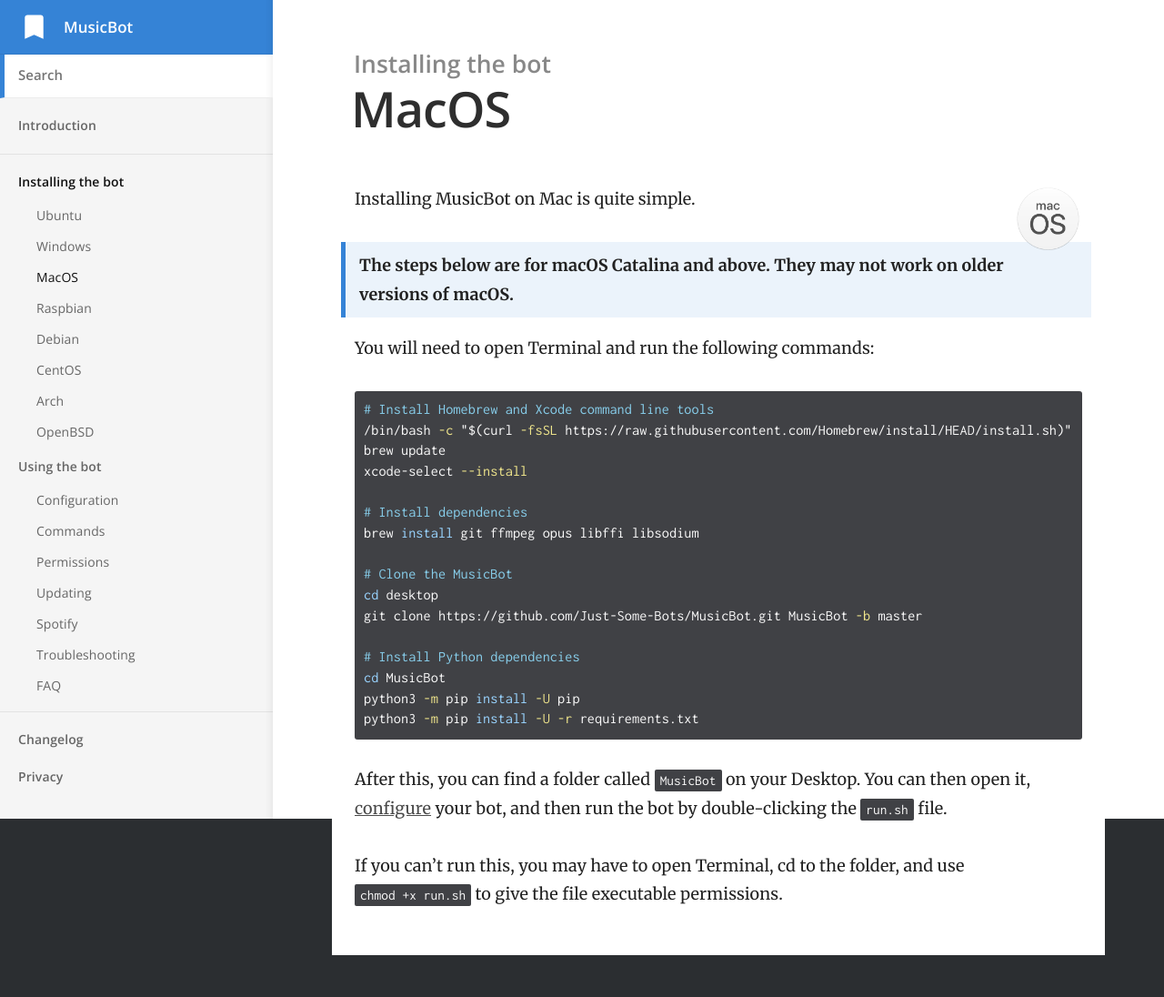
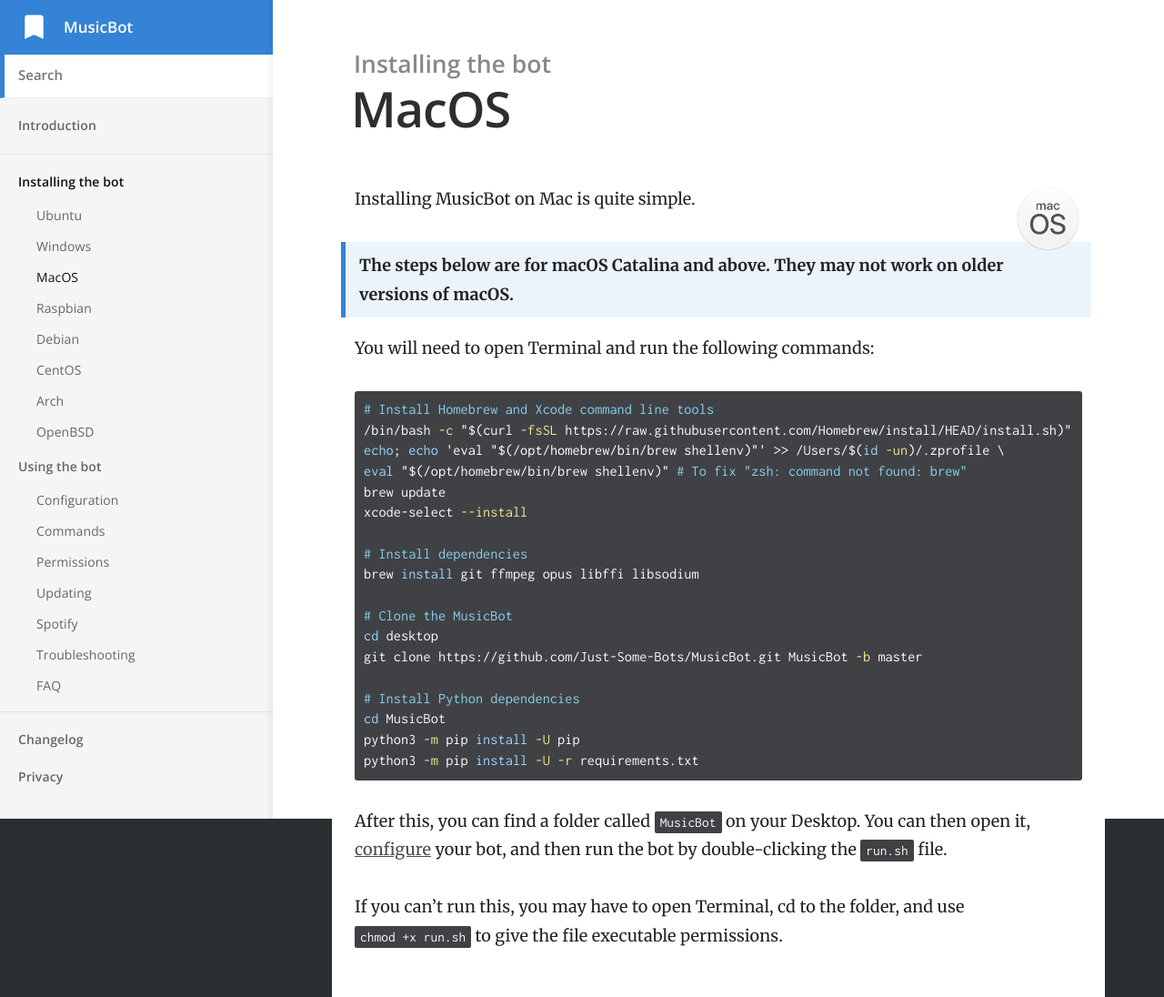
Before and after one commit to Just-Some-Bots/MusicBot, a Jekyll site: the page built from _docs/installing/mac.md, in a window 1280 px wide. Shown: the whole page at 91% size. Built offline with Jekyll 4.4.1, drawn with Linux system fonts in a browser that asks for light colours; before the commit the page ends 1050 px from its top, so only the background shows below that.

Commit message:
Update mac.md

````diff
--- a/_docs/installing/mac.md
+++ b/_docs/installing/mac.md
@@ -15,6 +15,8 @@ You will need to open Terminal and run the following commands:
 ```bash
 # Install Homebrew and Xcode command line tools
 /bin/bash -c "$(curl -fsSL https://raw.githubusercontent.com/Homebrew/install/HEAD/install.sh)"
+echo; echo 'eval "$(/opt/homebrew/bin/brew shellenv)"' >> /Users/$(id -un)/.zprofile \
+eval "$(/opt/homebrew/bin/brew shellenv)" # To fix "zsh: command not found: brew"
 brew update
 xcode-select --install
 
````
